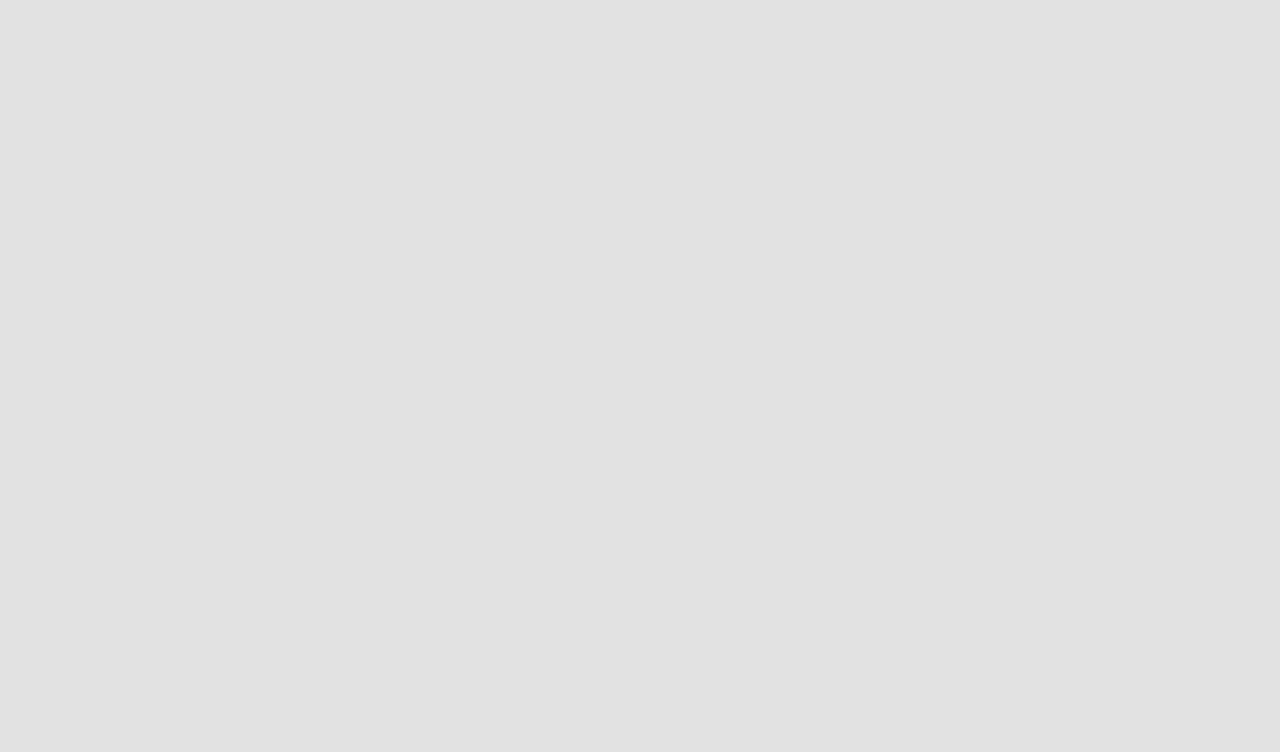
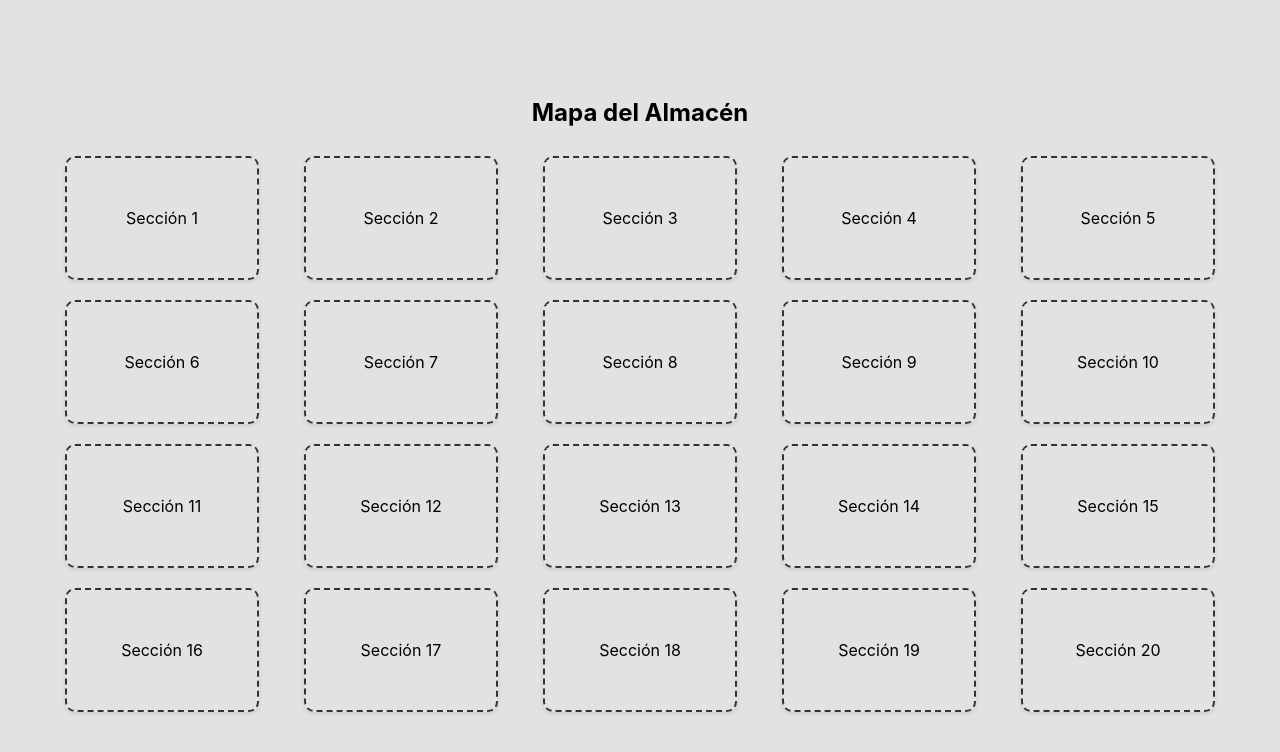
Before and after one commit to BimboDT/app-web, a React (Create React App) app in the folder bimbo-web/: page /mapa in a window 1280 px wide. Before the commit this address had no page. Shown: the top 752 px of the page. Built offline with nearby package versions, Linux system fonts and the light colour scheme.

Commit message:
Mapa de almacen

```diff
--- a/bimbo-web/src/App.js
+++ b/bimbo-web/src/App.js
@@ -1,15 +1,18 @@
 import "./styles/App.css";
 import { useState } from "react";
-import { BrowserRouter as Router, Route, Routes, Navigate } from "react-router-dom";
+import { BrowserRouter as Router, Route, Routes, Navigate, Link } from "react-router-dom";
+import { IoIosArrowBack } from "react-icons/io";
 import Almacen from "./componentes/Almacen";
 import Filtro from "./componentes/Filtro";
 import Rack from "./componentes/Rack";
+import Mapa from "./componentes/Mapa";
 
 function App() {
   const [almacenValues, setAlmacenValues] = useState([
     [6, 4, 6, 8, 1, 1],
     [3, 8, 7, 8, 7, 5],
     [3, 4, 0, 8, 2, 2],
+    [0, 5, 6, 3, 1, 8],
   ]);
 
   const [location, setLocation] = useState("---");
@@ -18,6 +21,14 @@ function App() {
     "Cantidad de producto en racks"
   );
 
+  const [isHovered, setIsHovered] = useState(false);
+
+  const updateLocation = (newLocation) => {
+    setLocation(newLocation);
+  };
+
+  const [ , setSelectedRack] = useState(null);
+
   const updateAlmacenValues = (selection) => {
     switch (selection) {
       case "Cantidad de producto en racks":
@@ -25,6 +36,7 @@ function App() {
           [6, 4, 6, 8, 1, 1],
           [3, 8, 7, 8, 7, 5],
           [3, 4, 0, 8, 2, 2],
+          [0, 5, 6, 3, 1, 8],
         ]);
         break;
       case "Cantidad de incidencias":
@@ -32,6 +44,7 @@ function App() {
           [2, 3, 1, 0, 5, 2],
           [4, 1, 2, 6, 3, 5],
           [1, 2, 0, 3, 2, 1],
+          [8, 0, 0, 1, 0, 7],
         ]);
         break;
       case "Porcentaje de conteo realizado":
@@ -39,6 +52,7 @@ function App() {
           [7, 8, 5, 0, 8, 8],
           [8, 6, 8, 2, 6, 7],
           [0, 3, 8, 4, 8, 1],
+          [8, 3, 5, 8, 6, 2],
         ]);
         break;
       default:
@@ -50,22 +64,20 @@ function App() {
     return visible && <div className="ubicacion">Ubicación: {location}</div>;
   };
 
-  const [isHovered, setIsHovered] = useState(false);
-
-  const updateLocation = (newLocation) => {
-    setLocation(newLocation);
-  };
-
   return (
     <Router>
       <div className="App">
         <Routes>
-          <Route path="/" element={<Navigate to="/almacen" />} />
+          <Route path="/" element={<Navigate to="/mapa" />} />
+          <Route path="/mapa" element={<Mapa setSelectedRack={setSelectedRack} />} />
           <Route
             path="/almacen"
             element={
               <>
                 <div style={{display: "flex", flexDirection: "row", justifyContent: "space-between"}}>
+                  <Link to="/mapa" className='btn-back-almacen'>
+                    <IoIosArrowBack size={34} />
+                  </Link>
                   <Filtro
                     updateAlmacenValues={updateAlmacenValues}
                     setSelectedOption={setSelectedOption}
--- a/bimbo-web/src/componentes/Almacen.js
+++ b/bimbo-web/src/componentes/Almacen.js
@@ -18,10 +18,6 @@ const Almacen = ({ almacenValues, selectedOption, setIsHovered, updateLocation }
           ))}
         </div>
       ))}
-      <div className="columna">
-        <div className="oficina" />
-        <div className="oficina" />
-      </div>
     </div>
   );
 };
--- a/bimbo-web/src/componentes/Incidencias.js
+++ b/bimbo-web/src/componentes/Incidencias.js
@@ -3,17 +3,17 @@ import "../styles/App.css";
 const Incidencias = ({value, setIsHovered}) => {
   const bars = [];
 
-  if (value >= 7) {
+  if (value < 4) {
     for (let i = 0; i < value; i++) {
-      bars.push(<div key={i+"V"} className="barra-rojo"/>);
+      bars.push(<div key={i+"V"} className="barra-verde"/>);
     }
-  } else if (value >= 4) {
+  } else if (value >= 4 && value < 7) {
     for (let i = 0; i < value; i++) {
       bars.push(<div key={i+"A"} className="barra-amarilla"/>);
     }
   } else {
     for (let i = 0; i < value; i++) {
-      bars.push(<div key={i+"R"} className="barra-verde"/>);
+      bars.push(<div key={i+"R"} className="barra-roja"/>);
     }
   }
 
--- /dev/null
+++ b/bimbo-web/src/componentes/Mapa.js
@@ -0,0 +1,50 @@
+import "../styles/Mapa.css";
+import React from "react";
+import { useNavigate } from "react-router-dom";
+
+const Mapa = ({ setSelectedRack }) => {
+  const navigate = useNavigate();
+
+  const handleSectionClick = (section) => {
+    setSelectedRack(section);
+    navigate("/almacen");
+  };
+
+  return (
+    <div className="mapa">
+      <div>
+        <h2>Mapa del Almacén</h2>
+      </div>
+      <div className="area">
+        <div className="seccion" onClick={() => handleSectionClick("Sección 1")}> Sección 1 </div>
+        <div className="seccion" onClick={() => handleSectionClick("Sección 2")}> Sección 2 </div>
+        <div className="seccion" onClick={() => handleSectionClick("Sección 3")}> Sección 3 </div>
+        <div className="seccion" onClick={() => handleSectionClick("Sección 4")}> Sección 4 </div>
+        <div className="seccion" onClick={() => handleSectionClick("Sección 5")}> Sección 5 </div>
+      </div>
+      <div className="area">
+        <div className="seccion" onClick={() => handleSectionClick("Sección 6")}> Sección 6 </div>
+        <div className="seccion" onClick={() => handleSectionClick("Sección 7")}> Sección 7 </div>
+        <div className="seccion" onClick={() => handleSectionClick("Sección 8")}> Sección 8 </div>
+        <div className="seccion" onClick={() => handleSectionClick("Sección 9")}> Sección 9 </div>
+        <div className="seccion" onClick={() => handleSectionClick("Sección 10")}> Sección 10 </div>
+      </div>
+      <div className="area">
+        <div className="seccion" onClick={() => handleSectionClick("Sección 11")}> Sección 11 </div>
+        <div className="seccion" onClick={() => handleSectionClick("Sección 12")}> Sección 12 </div>
+        <div className="seccion" onClick={() => handleSectionClick("Sección 13")}> Sección 13 </div>
+        <div className="seccion" onClick={() => handleSectionClick("Sección 14")}> Sección 14 </div>
+        <div className="seccion" onClick={() => handleSectionClick("Sección 15")}> Sección 15 </div>
+      </div>
+      <div className="area">
+        <div className="seccion" onClick={() => handleSectionClick("Sección 16")}> Sección 16 </div>
+        <div className="seccion" onClick={() => handleSectionClick("Sección 17")}> Sección 17 </div>
+        <div className="seccion" onClick={() => handleSectionClick("Sección 18")}> Sección 18 </div>
+        <div className="seccion" onClick={() => handleSectionClick("Sección 19")}> Sección 19 </div>
+        <div className="seccion" onClick={() => handleSectionClick("Sección 20")}> Sección 20 </div>
+      </div>
+    </div>
+  );
+};
+
+export default Mapa;
--- a/bimbo-web/src/styles/App.css
+++ b/bimbo-web/src/styles/App.css
@@ -22,15 +22,6 @@
   max-width: 250px;
   width: 100%;
   margin: 10px;
-}
-
-.oficina {
-  background-color: rgba(26, 0, 99, 0.8);
-  height: 30vh;
-  max-width: 210px;
-  width: 100%;
-  border-radius: 15px;
-  margin: 15px;
 }
 
 .cuadrado {
@@ -93,6 +84,20 @@
   width: 10%;
   max-width: 18px;
   margin: 2px;
+}
+
+.btn-back-almacen {
+  position: absolute;
+  margin-top: 18px;
+  left: 10px;
+  cursor: pointer;
+  z-index: 1;
+  margin-left: 30px;
+  background-color: #FFFFFF;
+  border-radius: 10px;
+  width: 50px;
+  display: flex;
+  justify-content: center;
 }
 
 .toggle-button {
--- a/bimbo-web/src/styles/Dropdown.css
+++ b/bimbo-web/src/styles/Dropdown.css
@@ -1,9 +1,10 @@
 .dropdown {
     position: relative;
-    transition-duration: ".4s";
+    transition-duration: 0.4s;
     padding: 10px;
     display: flex;
     flex-direction: column;
+    left: 90px;
 }
 
 .dropdown-btn {
--- /dev/null
+++ b/bimbo-web/src/styles/Mapa.css
@@ -0,0 +1,34 @@
+.mapa {
+    display: flex;
+    flex-direction: column;
+    align-items: center;
+    height: auto;
+    overflow: hidden;
+}
+
+.area {
+    display: grid;
+    grid-template-columns: repeat(5, 1fr);
+    gap: 25px;
+}
+
+.seccion {
+    display: flex;
+    padding: 20px;
+    margin: 10px;
+    cursor: pointer;
+    text-align: center;
+    width: 150px;
+    height: 5rem;
+    align-items: center;
+    justify-content: center;
+    border: 2px dashed #333;
+    border-radius: 10px;
+    box-shadow: 0 2px 4px rgba(0, 0, 0, 0.1);
+    transition: 0.3s;
+}
+
+.seccion:hover {
+    background-color: lightblue;
+    border: 2px solid #333;
+  }
```
